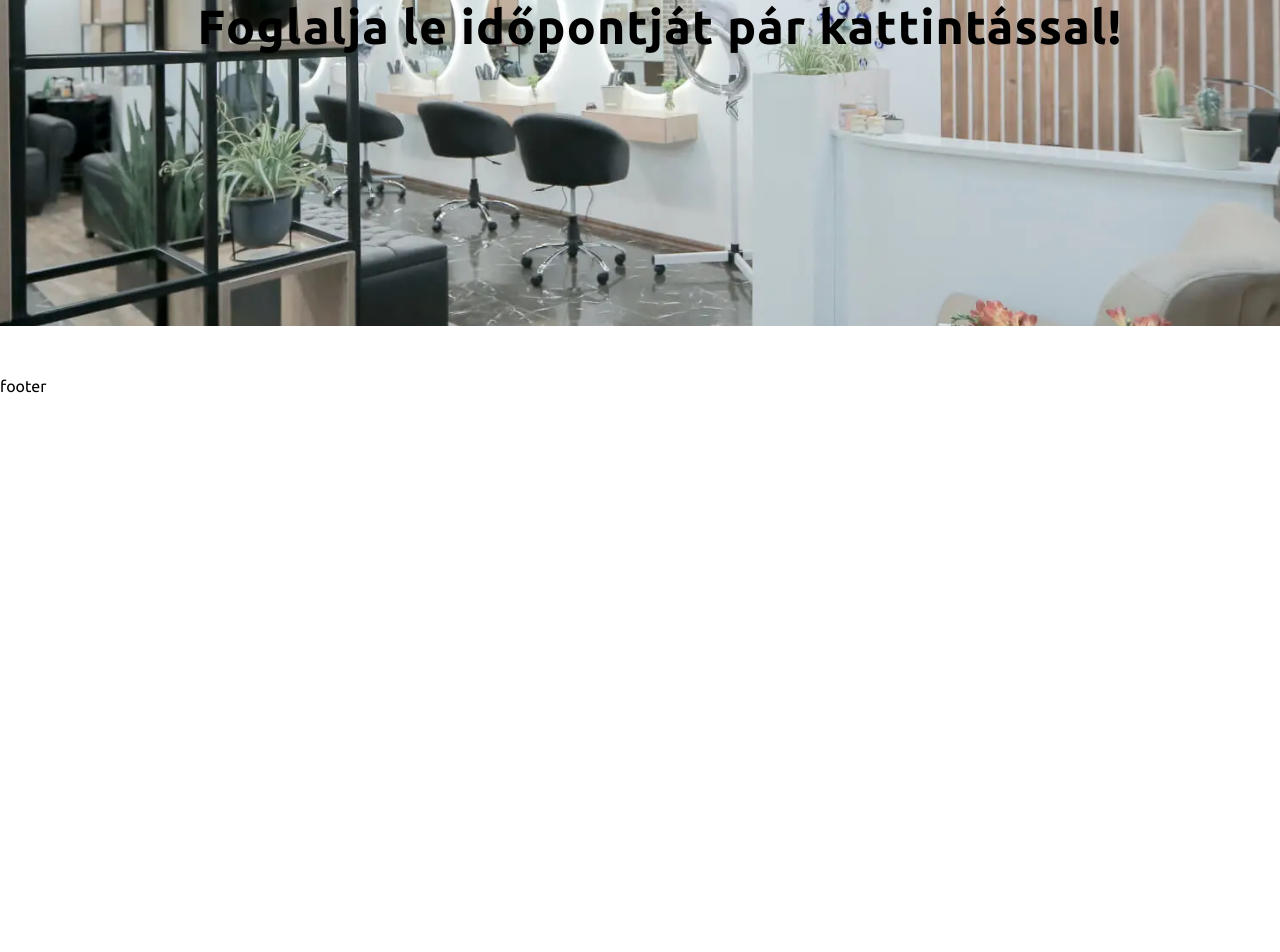
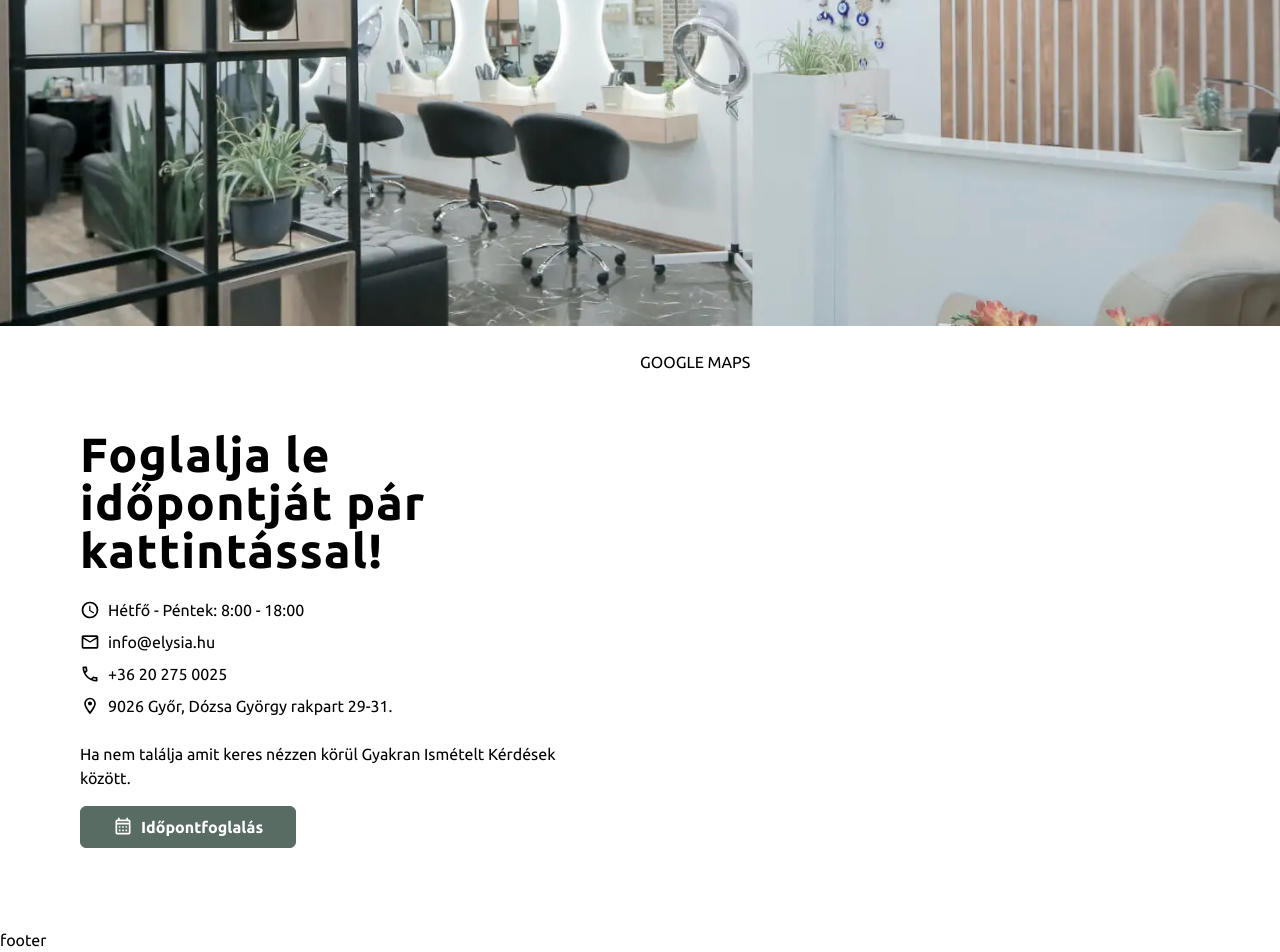
Before and after one commit to omgzsa/elysia-app, a Vue app in the folder frontend/: page / in a window 1280 px wide. Shown: the part 4784-5736 px from the top of the page. Before the commit the page ends 5182 px from the top, so only its background shows below. Built offline with nearby package versions, Linux system fonts and the light colour scheme.

Commit message:
styling contact data

```diff
--- a/frontend/src/components/TheContact.vue
+++ b/frontend/src/components/TheContact.vue
@@ -1,22 +1,86 @@
 <script setup>
 import { useGetImageUrl } from "@/composables/getImageUrl.js";
+import { RouterLink } from "vue-router";
+
+import IconClock from "../components/icons/IconClock.vue";
+import IconEmail from "../components/icons/IconEmail.vue";
+import IconPhone from "../components/icons/IconPhone.vue";
+import IconMarker from "../components/icons/IconMarker.vue";
+import IconCalendar from "../components/icons/IconCalendar.vue";
 
 const image = "contact_bg.webp";
+const openHours = "Hétfő - Péntek: 8:00 - 18:00";
+const contactEmail = "info@elysia.hu";
+const phoneNum = "+36 20 275 0025";
+const address = "9026 Győr, Dózsa György rakpart 29-31.";
+
+defineProps({
+  title: {
+    type: String,
+    default: "Kapcsolat",
+  },
+});
 </script>
 
 <template>
-  <section
-    class="flex items-center justify-center h-[600px] m-auto mb-12 bg-fixed bg-center bg-cover"
+  <div>
+    <section class="mb-0">
+      <div
+        class="flex items-center justify-center h-72 md:h-[600px] m-auto my-6 bg-fixed bg-center bg-[length:960px_349px] bg-no-repeat md:bg-[length:1440px_524px] xl:bg-cover"
         :style="{ backgroundImage: `url(${useGetImageUrl(image)})` }"
       >
         <div class="p-5 text-2xl text-white bg-opacity-50 rounded-xl">
           <!-- Parallax inline -->
         </div>
-    <div>
-      <div>
-        <h2>Foglalja le időpontját pár kattintással!</h2>
-      </div>
-      <div></div>
       </div>
     </section>
+
+    <div class="container m-auto grid grid-cols-1 md:grid-cols-2">
+      <!-- contact data -->
+      <div class="space-y-6 p-6 mx-auto md:p-12 lg:p-20 max-w-3xl">
+        <h2>{{ title }}</h2>
+
+        <ul class="space-y-2">
+          <li class="flex flex-row gap-2 items-center">
+            <IconClock />
+            <p>{{ openHours }}</p>
+          </li>
+          <li class="flex flex-row gap-2 items-center">
+            <IconEmail />
+            <p>{{ contactEmail }}</p>
+          </li>
+          <li class="flex flex-row gap-2 items-center">
+            <IconPhone />
+            <p>{{ phoneNum }}</p>
+          </li>
+          <li class="flex flex-row gap-2 items-center">
+            <IconMarker />
+            <p>{{ address }}</p>
+          </li>
+        </ul>
+
+        <p class="pb-4">
+          Ha nem találja amit keres nézzen körül Gyakran Ismételt Kérdések
+          között.
+        </p>
+
+        <RouterLink :to="{ name: 'services', path: '/services' }">
+          <button
+            class="rounded-md px-8 py-2 overflow-hidden relative group cursor-pointer font-medium text-white bg-accent-100 border border-accent-100"
+          >
+            <span
+              class="absolute w-64 h-0 transition-all duration-300 origin-center rotate-45 -translate-x-20 bg-white top-1/2 group-hover:h-64 group-hover:-translate-y-32 ease"
+            ></span>
+            <span
+              class="font-bold flex flex-row items-center gap-2 relative text-white transition duration-300 group-hover:text-accent-100 ease"
+              ><IconCalendar /> <span>Időpontfoglalás</span></span
+            >
+          </button>
+        </RouterLink>
+      </div>
+
+      <!-- google maps -->
+      <div>GOOGLE MAPS</div>
+    </div>
+  </div>
 </template>
```
Lines whose indentation alone changed are shown as unchanged.
